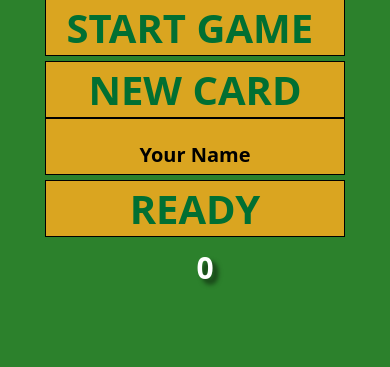
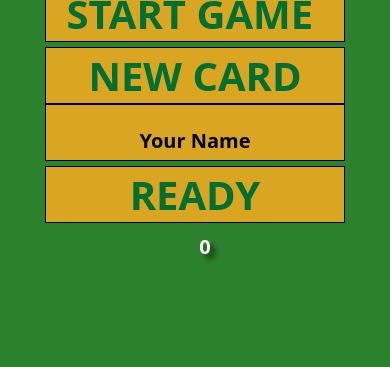
Before and after one commit to pdr606/black-jack-game, a plain HTML site: page index.html in a window 390 px wide. Shown: the part 477-844 px from the top of the page. Drawn offline with Linux system fonts and the light colour scheme.

Commit message:
Update style.css

```diff
--- a/style.css
+++ b/style.css
@@ -79,3 +79,9 @@ input::placeholder{
     text-align: center;
     margin: auto;
 }
+
+@media screen and (max-width:1005px) {
+    p{
+        font-size: 20px;
+    }
+}
```
